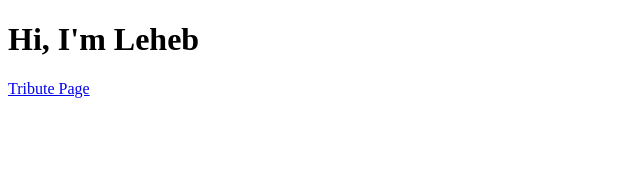
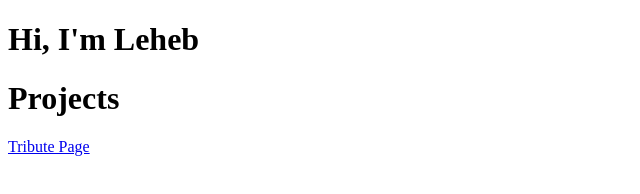
Before and after one commit to LevDoesCode/microverse-trials-ih-lev-html-css, a plain HTML site: page index.html in a window 1280 px wide. Shown: the whole page, without its empty margins (0-640 px from the left). Drawn offline with Linux system fonts and the light colour scheme.

Commit message:
Added title to projects section

```diff
--- a/index.html
+++ b/index.html
@@ -15,9 +15,9 @@
         <h1>Hi, I'm Leheb</h1>
       </div>
       <div id="projects">
-<a href="https://codepen.io/freeCodeCamp/full/zNqgVx">Tribute Page</a>
+        <h1 class="project-tile"> Projects </h1>
+        <a href="https://codepen.io/freeCodeCamp/full/zNqgVx">Tribute Page</a>
       </div>
-
     </div>
 
   </body>
```
